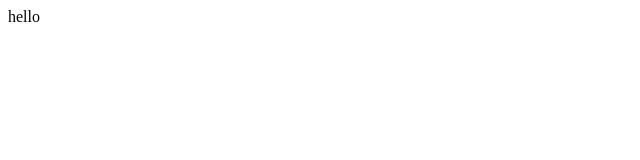
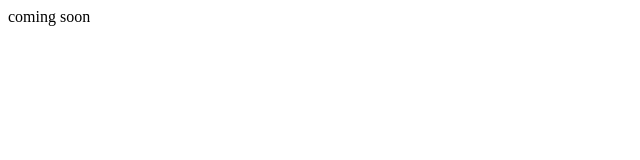
Before and after one commit to rambaexe/rambaexe.github.io, a plain HTML site: page index.html in a window 1280 px wide. Shown: the full height of the page, 0-640 px from the left. Drawn offline with Linux system fonts and the light colour scheme.

Commit message:
Update index.html

```diff
--- a/index.html
+++ b/index.html
@@ -4,6 +4,6 @@
     </head>
 
     <body>
-        <p> hello </p>
+        <p> coming soon </p>
     </body>
 </html>
```
